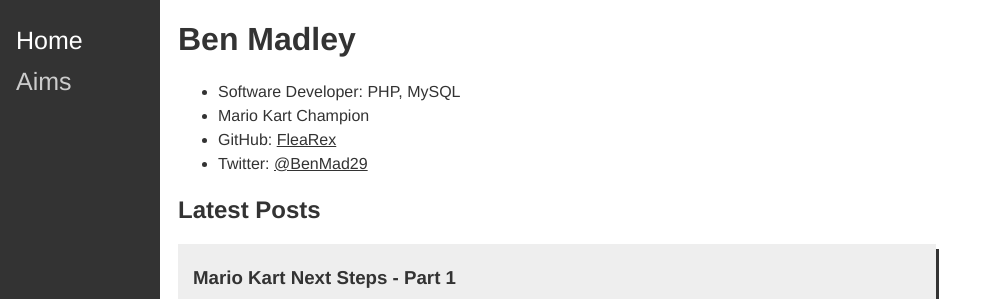
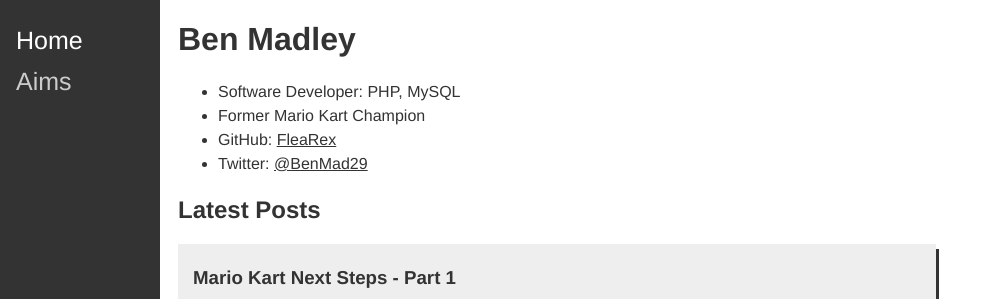
Before and after one commit to FleaRex/PersonalBlog, a Jekyll site: the page built from index.html, in a window 1280 px wide. Shown: the top 299 px of the page, without its empty margins (0-985 px from the left). Built offline with Jekyll 4.4.1, drawn with Linux system fonts in a browser that asks for light colours.

Commit message:
Former Mario Kart Champion

```diff
--- a/index.html
+++ b/index.html
@@ -6,7 +6,7 @@ short_name: ben
 
 <ul>
   <li>Software Developer: PHP, MySQL</li>
-  <li>Mario Kart Champion</li>
+  <li>Former Mario Kart Champion</li>
   <li>GitHub: <a href="https://github.com/FleaRex">FleaRex</a></li>
   <li>Twitter: <a href="https://twitter.com/BenMad29">@BenMad29</a></li>
 </ul>
```
